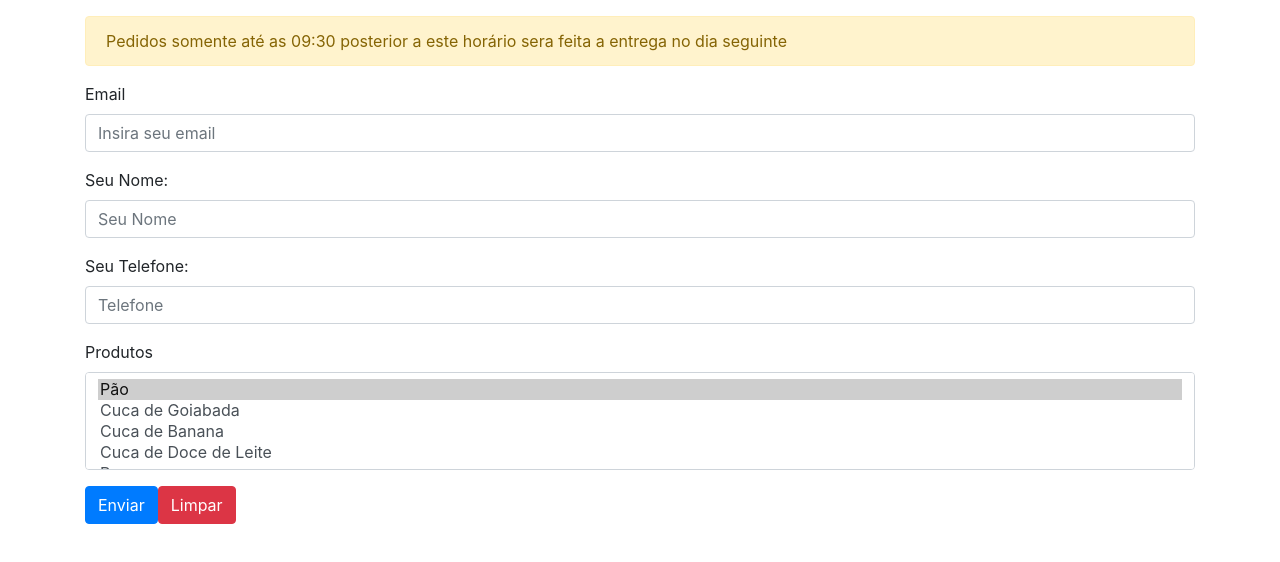
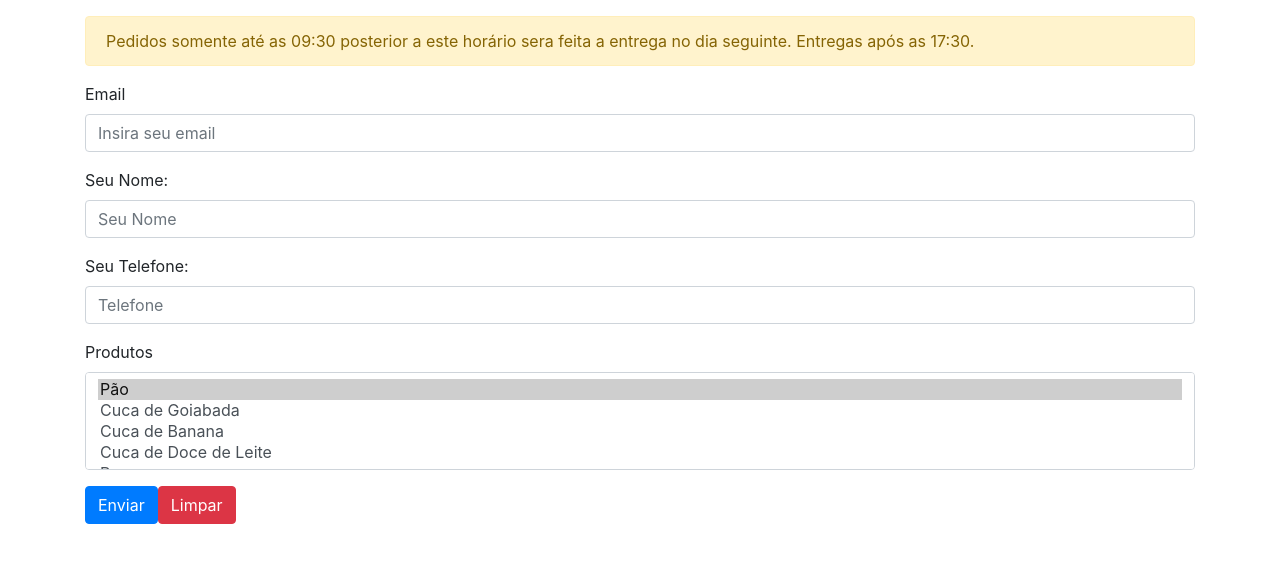
Before and after one commit to LUC4Slap/siteErica, a Nuxt app: page /pedido in a window 1280 px wide. Shown: the top 562 px of the page. Built offline with nearby package versions, Linux system fonts and the light colour scheme.

Commit message:
adiciona informação no alerta

```diff
--- a/pages/pedido.vue
+++ b/pages/pedido.vue
@@ -2,7 +2,7 @@
   <div class="container mt-3">
     <b-alert variant="warning" show>
       Pedidos somente até as 09:30 posterior a este horário sera feita a entrega
-      no dia seguinte
+      no dia seguinte. Entregas após as 17:30.
     </b-alert>
     <b-form ref="form" @submit.prevent="onSubmit" @reset="onReset" v-if="show">
       <b-form-group id="input-group-1" label="Email" label-for="input-1">
```
